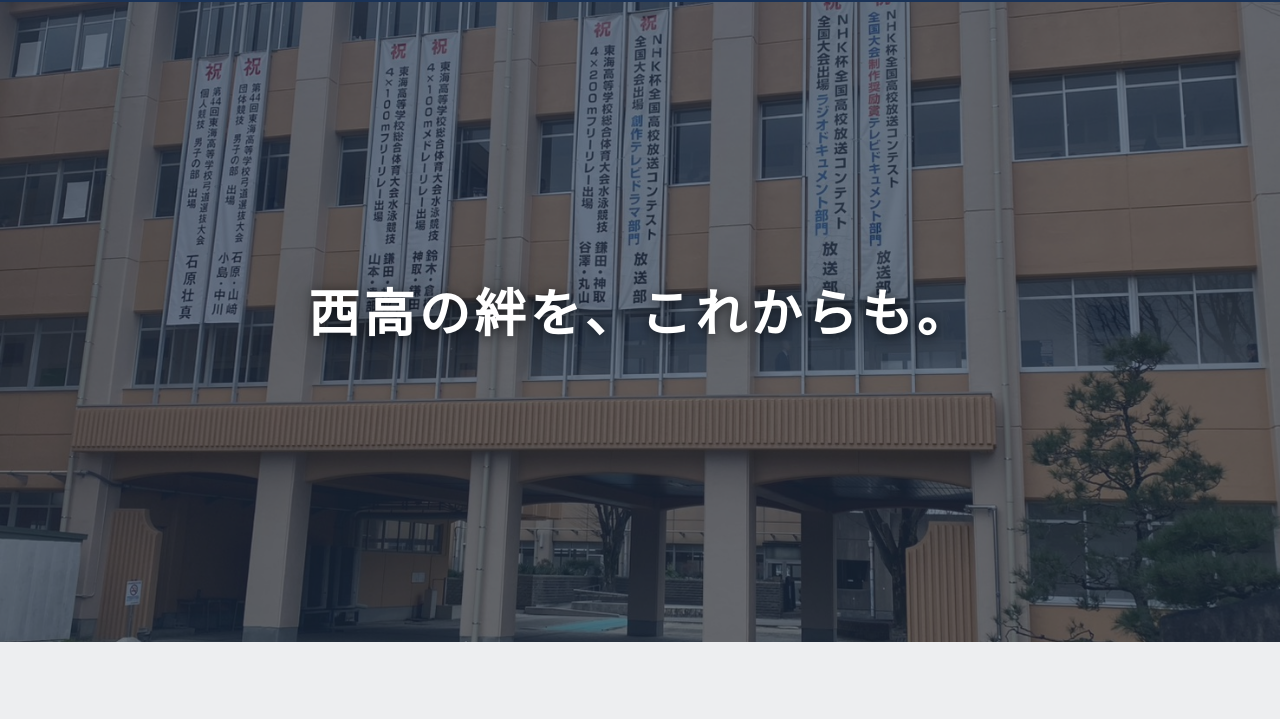
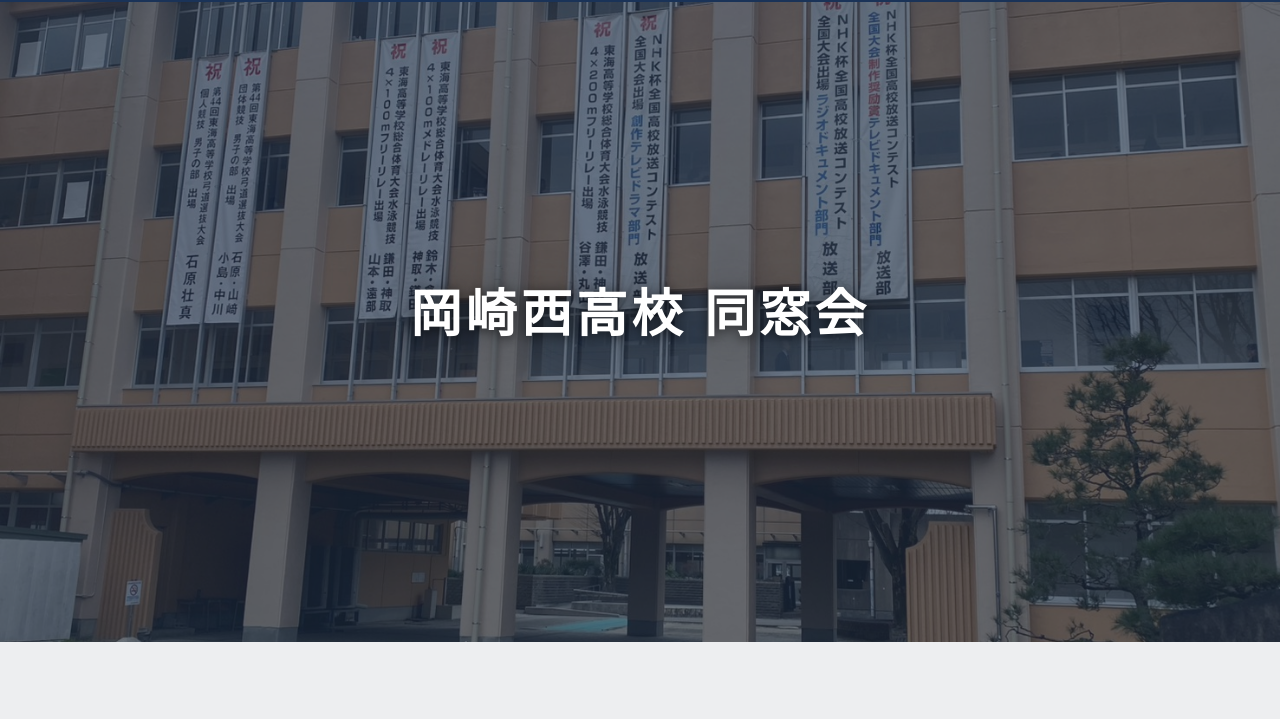
Before and after one commit to isihiro87/okanishi, a plain HTML site: page index.html in a window 1280 px wide. Shown: the part 62-781 px from the top of the page. Drawn offline with Linux system fonts and the light colour scheme.

Commit message:
ヒーローセクションのキャッチコピーを「岡崎西高校 同窓会」に変更
Co-Authored-By: Claude Opus 4.6 (1M context) <noreply@anthropic.com>

```diff
--- a/index.html
+++ b/index.html
@@ -112,7 +112,7 @@
     <!-- Hero -->
     <section class="hero">
       <div class="hero-content">
-        <h1 class="hero-catchcopy stagger-reveal">西高の絆を、これからも。</h1>
+        <h1 class="hero-catchcopy stagger-reveal">岡崎西高校 同窓会</h1>
       </div>
     </section>
 
```
